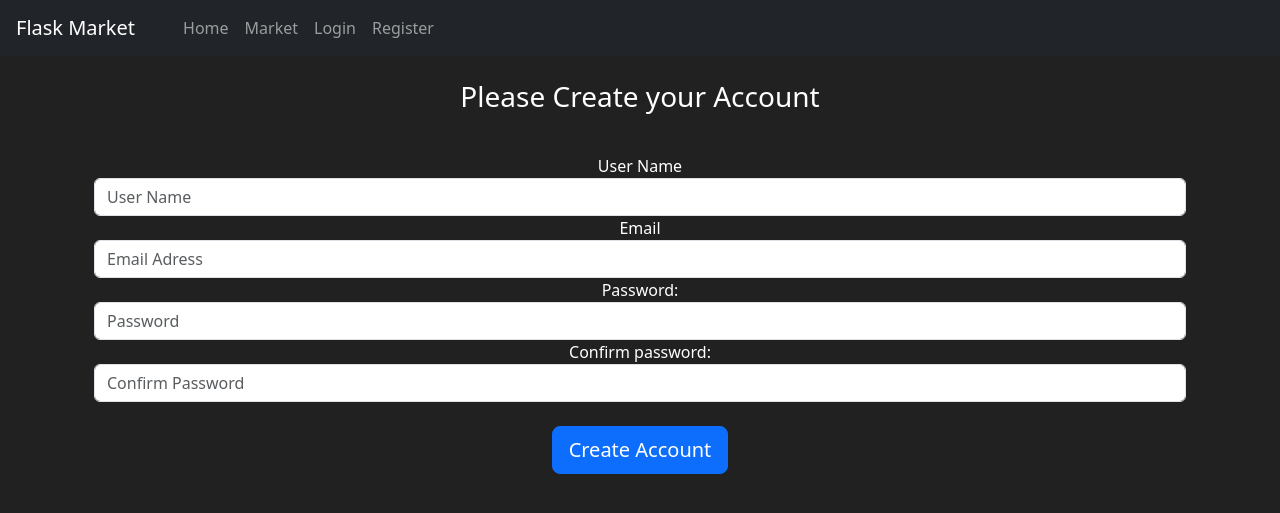
After one commit to AlainNL/flaskMarket, a Flask app: page /register in a window 1280 px wide. The commit adds this page. Shown: the top 513 px of the page. Run offline with Flask 3, Linux system fonts and the light colour scheme; some libraries are stand-ins or nearby versions.

Commit message:
form in progress

```diff
--- /dev/null
+++ b/config.py
@@ -0,0 +1,2 @@
+from dotenv import load_dotenv
+load_dotenv()
--- a/market/__init__.py
+++ b/market/__init__.py
@@ -1,6 +1,10 @@
+import os
 from flask import Flask
 from flask_sqlalchemy import SQLAlchemy
 from flask_migrate import Migrate
+from dotenv import load_dotenv
+load_dotenv()
+
 
 db = SQLAlchemy()
 migrate = Migrate()
@@ -10,6 +14,7 @@ def create_app():
 
     # Configurer la base de données
     app.config["SQLALCHEMY_DATABASE_URI"] = "sqlite:///market.db"
+    app.config["SECRET_KEY"] = os.getenv("SECRET_KEY")
     db.init_app(app)
 
     # Enregistrer le Blueprint
--- /dev/null
+++ b/market/forms.py
@@ -0,0 +1,9 @@
+from flask_wtf import FlaskForm
+from wtforms import StringField, PasswordField, SubmitField
+
+class RegisterForm(FlaskForm):
+    username = StringField(label='User Name')
+    email_address = StringField(label='Email')
+    password1 = PasswordField(label='Password:')
+    password2 = PasswordField(label='Confirm password:')
+    submit = SubmitField(label='Create Account')
--- a/market/routes.py
+++ b/market/routes.py
@@ -1,5 +1,6 @@
-from flask import Blueprint, render_template
-from market.models import User, Item
+from flask import Blueprint, redirect, render_template, url_for
+from market.models import User, Item, db
+from market.forms import RegisterForm
 
 main = Blueprint('main', __name__)
 
@@ -12,3 +13,15 @@ def home_page():
 def market_page():
     items = Item.query.all()
     return render_template('market.html', items=items)
+
+@main.route('/register', methods=['GET', 'POST'])
+def register_page():
+    form = RegisterForm()
+    if form.validate_on_submit():
+        user_to_create = User(username=form.username.data,
+                              email_adresss=form.email_adress.data,
+                              password=form.password1.data)
+        db.session.add(user_to_create)
+        db.session.commit()
+        return redirect(url_for('market_page'))
+    return render_template('register.html', form=form)
--- a/market/templates/layout.html
+++ b/market/templates/layout.html
@@ -28,7 +28,7 @@
                 <a class="nav-link" href="/login">Login</a>
             </li>
             <li class="nav-item">
-                <a class="nav-link" href="/register">Register</a>
+                <a class="nav-link" href="{{ url_for('main.register_page') }}">Register</a>
             </li>
         </ul>
       </div>
--- /dev/null
+++ b/market/templates/register.html
@@ -0,0 +1,35 @@
+{% extends 'layout.html' %}
+
+{% block title %}
+Register Page
+{% endblock %}
+
+{% block content %}
+<body class="text-center">
+    <div class="container">
+        <form method="POST" class="form-register" style="color:white">
+            <h1 class="h3 mb-3 font-weight-normal">
+              Please Create your Account
+            </h1>
+
+            <br>
+            {{ form.username.label() }}
+            {{ form.username(class="form-control", placeholder="User Name") }}
+
+            {{ form.email_address.label() }}
+            {{ form.email_address(class="form-control", placeholder="Email Adress") }}
+
+            {{ form.password1.label() }}
+            {{ form.password1(class="form-control", placeholder="Password") }}
+
+            {{ form.password2.label() }}
+            {{ form.password2(class="form-control", placeholder="Confirm Password") }}
+
+            </br>
+
+            {{ form.submit(class="btn btn-lg btn-block btn-primary") }}
+
+        </form>
+    </div>
+</body>
+{% endblock %}
```
Also changed, not shown: 1 other file.
